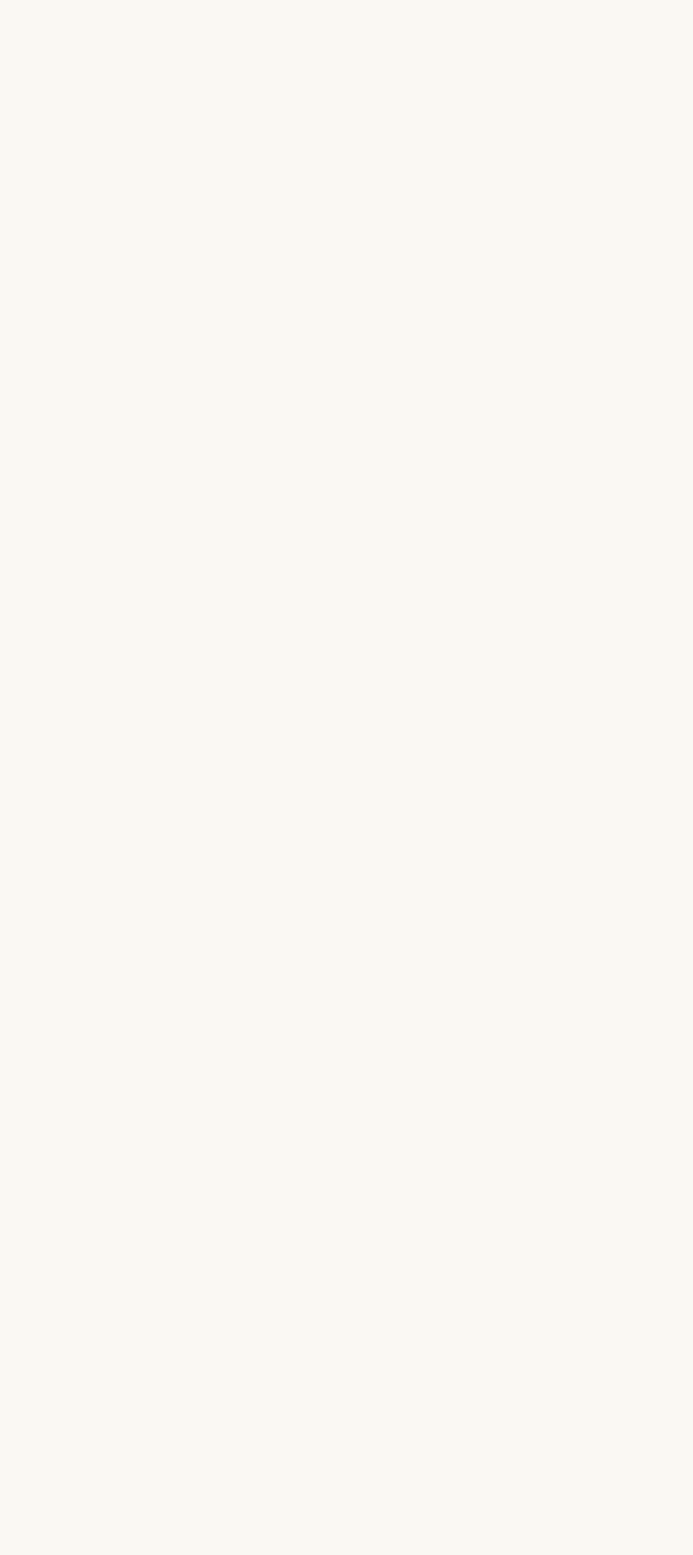
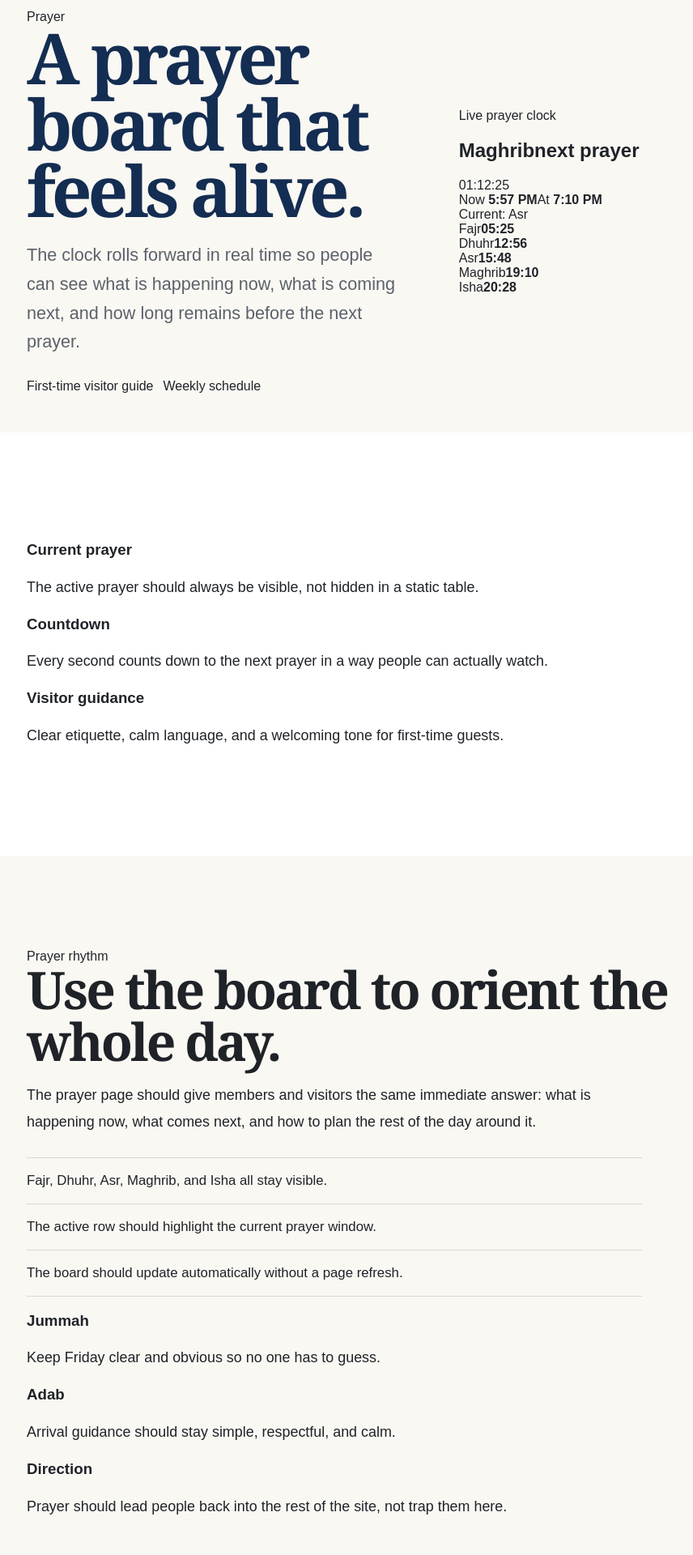
Before and after one commit to redlanternstudios/acic-tawheed-mosque, a Next.js app: page /prayer in a window 1280 px wide. Before the commit this address had no page. Shown: the part 160-2080 px from the top of the page at 81% size, without its empty margins (31-887 px from the left). Before the commit the page ends 800 px from the top, so only its background shows below. Built offline with nearby package versions, Linux system fonts and the light colour scheme.

Commit message:
Add dedicated prayer experience page

```diff
--- /dev/null
+++ b/app/prayer/page.tsx
@@ -0,0 +1,77 @@
+import { SiteChrome } from "../components/SiteChrome";
+import { PrayerClock } from "../components/PrayerClock";
+
+export default function PrayerPage() {
+  return (
+    <SiteChrome activeSlug="prayer">
+      <main className="page page-route">
+        <section className="hero prayer-hero">
+          <div className="hero-copy">
+            <span className="eyebrow">Prayer</span>
+            <h1>A prayer board that feels alive.</h1>
+            <p className="lead">
+              The clock rolls forward in real time so people can see what is happening now, what is
+              coming next, and how long remains before the next prayer.
+            </p>
+            <div className="hero-actions">
+              <a className="button primary" href="/visitors">
+                First-time visitor guide
+              </a>
+              <a className="button secondary" href="/schedule">
+                Weekly schedule
+              </a>
+            </div>
+          </div>
+          <div className="hero-aside">
+            <PrayerClock />
+          </div>
+        </section>
+
+        <section className="section grid-3 route-panels">
+          <article className="feature-card">
+            <h3>Current prayer</h3>
+            <p>The active prayer should always be visible, not hidden in a static table.</p>
+          </article>
+          <article className="feature-card">
+            <h3>Countdown</h3>
+            <p>Every second counts down to the next prayer in a way people can actually watch.</p>
+          </article>
+          <article className="feature-card">
+            <h3>Visitor guidance</h3>
+            <p>Clear etiquette, calm language, and a welcoming tone for first-time guests.</p>
+          </article>
+        </section>
+
+        <section className="section split route-section">
+          <div className="section-copy">
+            <span className="eyebrow">Prayer rhythm</span>
+            <h2>Use the board to orient the whole day.</h2>
+            <p>
+              The prayer page should give members and visitors the same immediate answer: what is
+              happening now, what comes next, and how to plan the rest of the day around it.
+            </p>
+            <ul className="feature-list">
+              <li>Fajr, Dhuhr, Asr, Maghrib, and Isha all stay visible.</li>
+              <li>The active row should highlight the current prayer window.</li>
+              <li>The board should update automatically without a page refresh.</li>
+            </ul>
+          </div>
+          <div className="grid-3 route-cards">
+            <article className="info-card">
+              <h3>Jummah</h3>
+              <p>Keep Friday clear and obvious so no one has to guess.</p>
+            </article>
+            <article className="info-card">
+              <h3>Adab</h3>
+              <p>Arrival guidance should stay simple, respectful, and calm.</p>
+            </article>
+            <article className="info-card">
+              <h3>Direction</h3>
+              <p>Prayer should lead people back into the rest of the site, not trap them here.</p>
+            </article>
+          </div>
+        </section>
+      </main>
+    </SiteChrome>
+  );
+}
```
